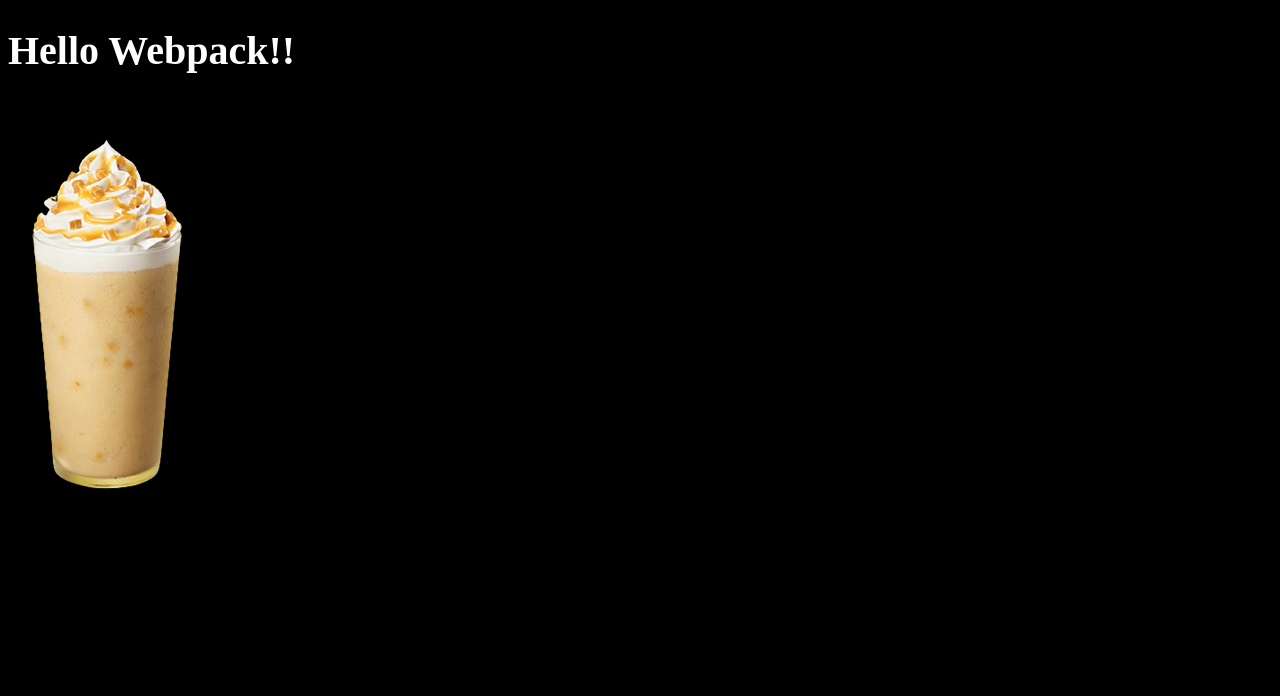
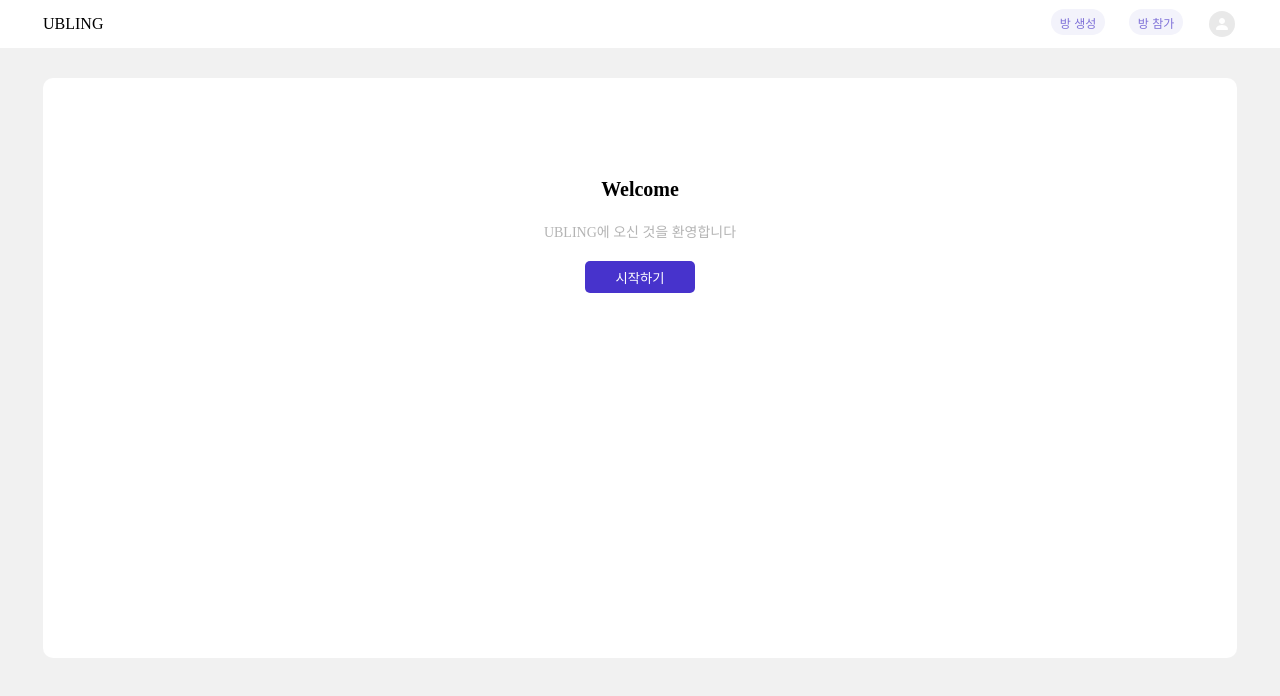
Before and after one commit to hyeran0513/ubling, a website built with webpack: page index.html in a window 1280 px wide. Built offline with nearby package versions, Linux system fonts and the light colour scheme.

Commit message:
사이트 접속 페이지 추가

```diff
--- a/index.html
+++ b/index.html
@@ -2,15 +2,27 @@
 <html lang="en">
   <head>
     <meta charset="UTF-8" />
-    <meta http-equiv="X-UA-Compatible" content="IE=edge" />
-    <meta name="viewport" content="width=device-width, initial-scale=1.0" />
     <script src="js/main.js"></script>
-    <title>Document</title>
+    <title>UBLING</title>
   </head>
   <body>
-    <h1>Hello Webpack!!</h1>
+    <header>
+      <div>
+        <div id="logo">UBLING</div>
+        <div id="gnb">
+          <button id="createRoomBtn">방 생성</button>
+          <button id="joinRoomBtn">방 참가</button>
+          <img src="../static/images/loginIcon.svg" />
+        </div>
+      </div>
+    </header>
 
-    <!-- 최종적으로 dist폴더내에 생성되기 때문에 아래와 같은 경로로 지정해주었다. -->
-    <img src="../static/images/coffee.png" alt="image" />
+    <div id="indexPageWrap">
+      <div>
+        <div id="indexTit">Welcome</div>
+        <div id="indexSubTit">UBLING에 오신 것을 환영합니다</div>
+        <button id="startBtn">시작하기</button>
+      </div>
+    </div>
   </body>
 </html>
--- a/js/main.js
+++ b/js/main.js
@@ -1 +1,3 @@
 import "../static/scss/main.scss";
+import "../static/scss/common.scss";
+import "../static/scss/header.scss";
--- /dev/null
+++ b/static/scss/common.scss
@@ -0,0 +1,8 @@
+* {
+  margin: 0;
+  padding: 0;
+}
+
+body {
+  background-color: #f1f1f1;
+}
--- /dev/null
+++ b/static/scss/header.scss
@@ -0,0 +1,35 @@
+header {
+  width: 100%;
+  height: 48px;
+  background-color: white;
+
+  > div {
+    display: flex;
+    justify-content: space-between;
+    align-items: center;
+    margin: 0 auto;
+    width: 1194px;
+    height: 100%;
+  }
+}
+
+#gnb {
+  display: flex;
+}
+
+#createRoomBtn,
+#joinRoomBtn {
+  margin-right: 24px;
+  width: 54px;
+  height: 26px;
+  color: #7f71d8;
+  font-size: 12px;
+  background-color: #f3f3fb;
+  border-radius: 100px;
+  border: none;
+
+  &:hover {
+    cursor: pointer;
+    background-color: #e4e4f6;
+  }
+}
--- a/static/scss/main.scss
+++ b/static/scss/main.scss
@@ -1,11 +1,38 @@
-$color--black: #000;
-$color--white: #fff;
+$btnBgColor: #4733cc;
+$btnColor: white;
 
-body {
-  background-color: $color--black;
-  h1 {
-    color: $color--white;
-    font-size: 40px;
-    display: flex;
+#indexPageWrap {
+  margin: 30px auto;
+  width: 1194px;
+  height: 580px;
+  background-color: white;
+  border-radius: 10px;
+
+  > div {
+    margin: 0 auto;
+    padding-top: 100px;
+    text-align: center;
   }
 }
+
+#indexTit {
+  margin-bottom: 20px;
+  font-size: 20px;
+  font-weight: bold;
+}
+
+#indexSubTit {
+  margin-bottom: 20px;
+  font-size: 14px;
+  color: #b4b4b4;
+}
+
+#startBtn {
+  width: 110px;
+  height: 32px;
+  border-radius: 5px;
+  border: none;
+  color: $btnColor;
+  background-color: $btnBgColor;
+  cursor: pointer;
+}
```
Also changed, not shown: dist/images/coffee.png (deleted), dist/images/loginIcon.svg (added), dist/index.html, dist/main.js, dist/scss/common.scss (added), dist/scss/header.scss (added), dist/scss/main.scss, static/images/coffee.png (deleted), static/images/loginIcon.svg (added).
